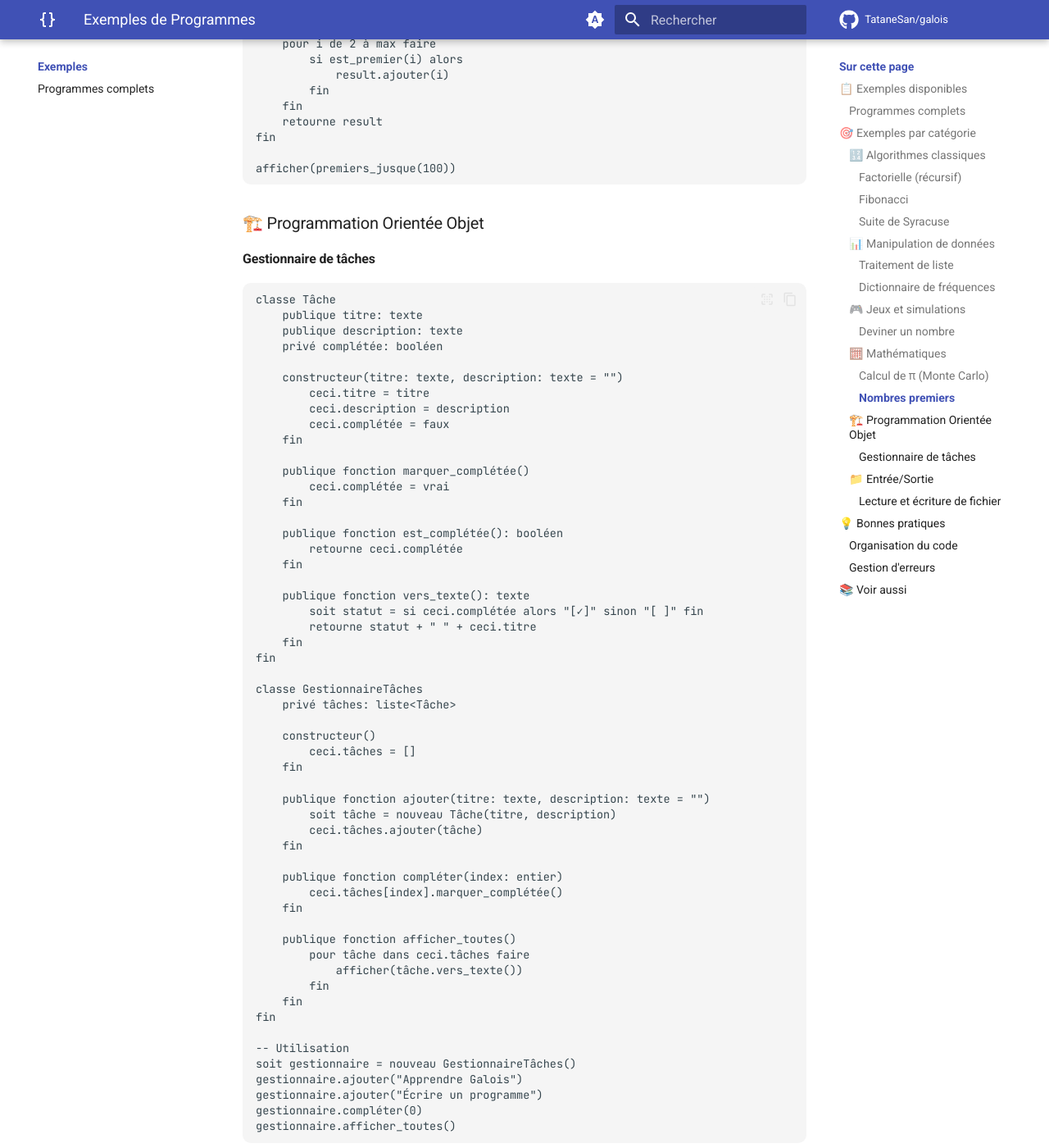
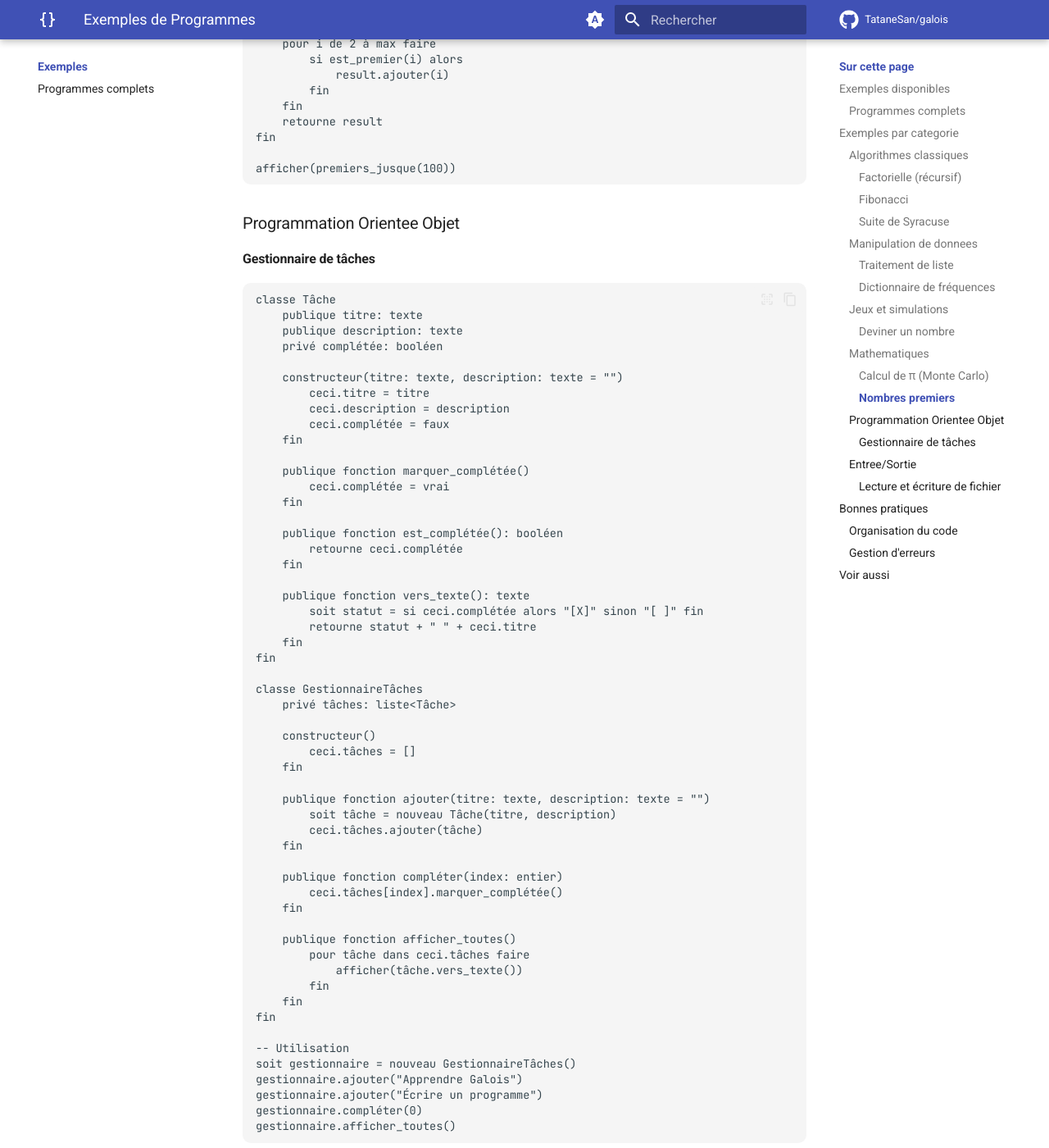
Before and after one commit to TataneSan/galois, an MkDocs documentation site: the page built from docs/examples/index.md, in a window 1280 px wide and 1400 px high, scrolled down 3625 px. Shown: the whole window at 82% size. Built offline with MkDocs 1.6.1 and Material for MkDocs 9.7.7, drawn with Linux system fonts in a browser that asks for light colours; comment, search, counter and statistics services are not loaded; the version menu is left out; some of the changed text lies outside the part shown.

````diff
--- a/docs/examples/index.md
+++ b/docs/examples/index.md
@@ -2,7 +2,7 @@
 
 Cette section présente des exemples complets pour illustrer les fonctionnalités de Galois.
 
-## 📋 Exemples disponibles
+## Exemples disponibles
 
 ### Programmes complets
 
@@ -10,9 +10,9 @@ Cette section présente des exemples complets pour illustrer les fonctionnalité
 |-----------|-------------|----------|
 | [Programmes complets](programmes.md) | Applications complètes | Tous |
 
-## 🎯 Exemples par catégorie
+## Exemples par categorie
 
-### 🔢 Algorithmes classiques
+### Algorithmes classiques
 
 #### Factorielle (récursif)
 
@@ -62,7 +62,7 @@ fin
 afficher("Temps de vol pour 27: " + texte(syracuse(27)))
 ```
 
-### 📊 Manipulation de données
+### Manipulation de donnees
 
 #### Traitement de liste
 
@@ -104,7 +104,7 @@ pour clé, valeur dans freq faire
 fin
 ```
 
-### 🎮 Jeux et simulations
+### Jeux et simulations
 
 #### Deviner un nombre
 
@@ -134,7 +134,7 @@ fin
 jeu_deviner()
 ```
 
-### 🧮 Mathématiques
+### Mathematiques
 
 #### Calcul de π (Monte Carlo)
 
@@ -187,7 +187,7 @@ fin
 afficher(premiers_jusque(100))
 ```
 
-### 🏗️ Programmation Orientée Objet
+### Programmation Orientee Objet
 
 #### Gestionnaire de tâches
 
@@ -212,7 +212,7 @@ classe Tâche
     fin
 
     publique fonction vers_texte(): texte
-        soit statut = si ceci.complétée alors "[✓]" sinon "[ ]" fin
+        soit statut = si ceci.complétée alors "[X]" sinon "[ ]" fin
         retourne statut + " " + ceci.titre
     fin
 fin
@@ -248,7 +248,7 @@ gestionnaire.compléter(0)
 gestionnaire.afficher_toutes()
 ```
 
-### 📁 Entrée/Sortie
+### Entree/Sortie
 
 #### Lecture et écriture de fichier
 
@@ -270,7 +270,7 @@ fonction écrire_fichier(chemin: texte, contenu: texte)
 fin
 ```
 
-## 💡 Bonnes pratiques
+## Bonnes pratiques
 
 ### Organisation du code
 
@@ -314,7 +314,7 @@ fonction diviser(a: décimal, b: décimal): décimal
 fin
 ```
 
-## 📚 Voir aussi
+## Voir aussi
 
 - [Référence du langage](../reference/langage.md)
 - [Bibliothèque standard](../stdlib/maths.md)
````
Also changed, not shown: docs/guides/index.md (+7 -9 lines), docs/index.md (+37 -41 lines), docs/reference/index.md (+4 -6 lines), docs/stdlib/index.md (+8 -8 lines).
